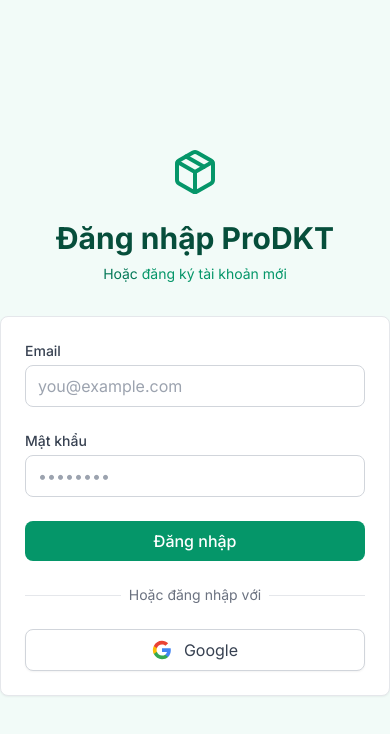
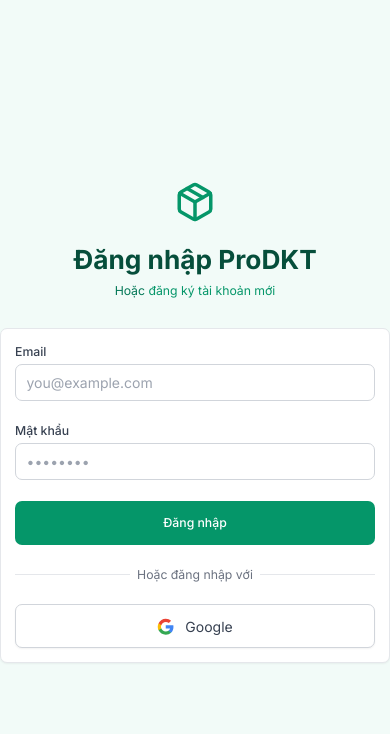
Before and after one commit to dinhkhanhtung/prodkt, a Next.js app: page /login in a window 390 px wide. Shown: the top 734 px of the page. Built offline with nearby package versions, Linux system fonts and the light colour scheme; no server answers.

Commit message:
Fix auth persistence with localStorage + Add mobile viewport and responsive CSS

```diff
--- a/app/globals.css
+++ b/app/globals.css
@@ -57,3 +57,45 @@
     text-wrap: balance;
   }
 }
+
+/* Mobile Optimizations */
+@media (max-width: 768px) {
+  html {
+    font-size: 14px;
+  }
+
+  .card {
+    @apply p-4;
+  }
+
+  .btn {
+    @apply px-3 py-2 text-sm;
+  }
+
+  /* Touch-friendly tap targets */
+  button, a {
+    min-height: 44px;
+    min-width: 44px;
+  }
+
+  /* Prevent horizontal scroll */
+  body {
+    overflow-x: hidden;
+  }
+
+  /* Mobile table overflow */
+  .table-container {
+    @apply overflow-x-auto;
+    -webkit-overflow-scrolling: touch;
+  }
+}
+
+/* Safe area for notched phones */
+@supports (padding-top: env(safe-area-inset-top)) {
+  .safe-area-top {
+    padding-top: env(safe-area-inset-top);
+  }
+  .safe-area-bottom {
+    padding-bottom: env(safe-area-inset-bottom);
+  }
+}
--- a/app/layout.tsx
+++ b/app/layout.tsx
@@ -8,6 +8,12 @@
 export const metadata: Metadata = {
   title: 'ProDKT - Quản lý bán hàng & Báo cáo thuế',
   description: 'Phần mềm quản lý bán hàng, tồn kho, công nợ cho Hộ Kinh Doanh',
+  viewport: {
+    width: 'device-width',
+    initialScale: 1,
+    maximumScale: 1,
+    userScalable: false,
+  },
 }
 
 export default function RootLayout({
--- a/components/AuthProvider.tsx
+++ b/components/AuthProvider.tsx
@@ -8,6 +8,8 @@
   signInWithPopup,
   GoogleAuthProvider,
   signOut,
+  setPersistence,
+  browserLocalPersistence,
   User as FirebaseUser
 } from 'firebase/auth';
 import { doc, setDoc, getDoc } from 'firebase/firestore';
@@ -35,6 +37,9 @@
   const [loading, setLoading] = useState(true);
 
   useEffect(() => {
+    // Set persistence to localStorage so auth survives page reloads
+    setPersistence(auth, browserLocalPersistence).catch(console.error);
+
     const unsubscribe = onAuthStateChanged(auth, async (firebaseUser) => {
       if (firebaseUser) {
         // Get user data from Firestore
```
